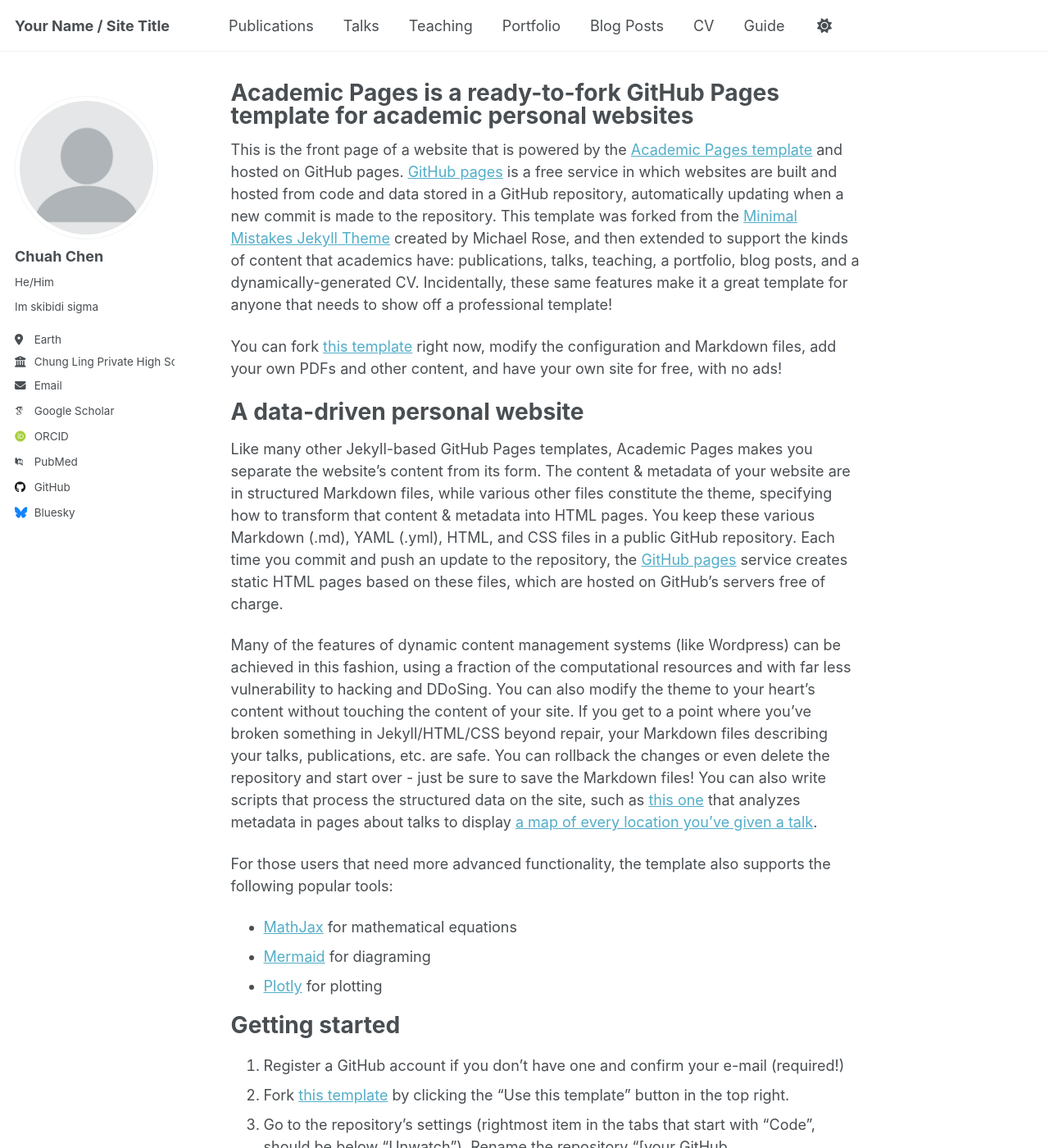
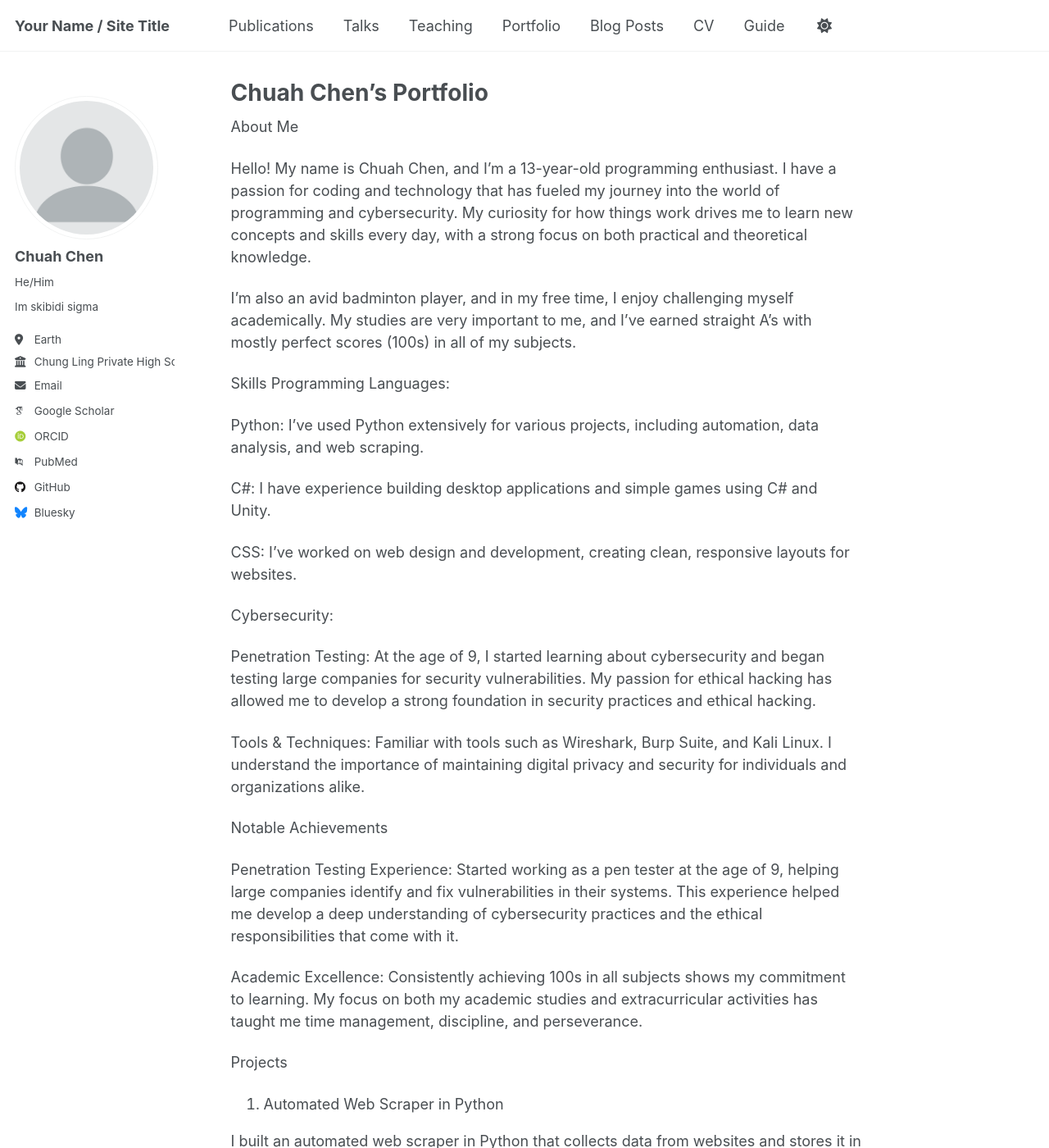
Before and after one commit to s25428-source/chuahchen.github.io, a Jekyll site: the page built from _pages/about.md, in a window 1280 px wide and 1400 px high. Shown: the whole window at 82% size. Built offline with Jekyll 4.4.1, drawn with Linux system fonts in a browser that asks for light colours; some web fonts are replaced; a script that is not in the unit is left out; some of the changed text lies outside the part shown.

Commit message:
update about.md

```diff
--- a/_pages/about.md
+++ b/_pages/about.md
@@ -1,56 +1,54 @@
 ---
 permalink: /
-title: "Academic Pages is a ready-to-fork GitHub Pages template for academic personal websites"
+title: "Chuah Chen's Portfolio"
 author_profile: true
 redirect_from:
   - /about/
   - /about.html
 ---
 
-This is the front page of a website that is powered by the [Academic Pages template](https://github.com/academicpages/academicpages.github.io) and hosted on GitHub pages. [GitHub pages](https://pages.github.com) is a free service in which websites are built and hosted from code and data stored in a GitHub repository, automatically updating when a new commit is made to the repository. This template was forked from the [Minimal Mistakes Jekyll Theme](https://mmistakes.github.io/minimal-mistakes/) created by Michael Rose, and then extended to support the kinds of content that academics have: publications, talks, teaching, a portfolio, blog posts, and a dynamically-generated CV. Incidentally, these same features make it a great template for anyone that needs to show off a professional template!
+About Me
 
- You can fork [this template](https://github.com/academicpages/academicpages.github.io) right now, modify the configuration and Markdown files, add your own PDFs and other content, and have your own site for free, with no ads!
+Hello! My name is Chuah Chen, and I'm a 13-year-old programming enthusiast. I have a passion for coding and technology that has fueled my journey into the world of programming and cybersecurity. My curiosity for how things work drives me to learn new concepts and skills every day, with a strong focus on both practical and theoretical knowledge.
 
-A data-driven personal website
-======
-Like many other Jekyll-based GitHub Pages templates, Academic Pages makes you separate the website's content from its form. The content & metadata of your website are in structured Markdown files, while various other files constitute the theme, specifying how to transform that content & metadata into HTML pages. You keep these various Markdown (.md), YAML (.yml), HTML, and CSS files in a public GitHub repository. Each time you commit and push an update to the repository, the [GitHub pages](https://pages.github.com/) service creates static HTML pages based on these files, which are hosted on GitHub's servers free of charge.
+I’m also an avid badminton player, and in my free time, I enjoy challenging myself academically. My studies are very important to me, and I’ve earned straight A’s with mostly perfect scores (100s) in all of my subjects.
 
-Many of the features of dynamic content management systems (like Wordpress) can be achieved in this fashion, using a fraction of the computational resources and with far less vulnerability to hacking and DDoSing. You can also modify the theme to your heart's content without touching the content of your site. If you get to a point where you've broken something in Jekyll/HTML/CSS beyond repair, your Markdown files describing your talks, publications, etc. are safe. You can rollback the changes or even delete the repository and start over - just be sure to save the Markdown files! You can also write scripts that process the structured data on the site, such as [this one](https://github.com/academicpages/academicpages.github.io/blob/master/talkmap.ipynb) that analyzes metadata in pages about talks to display [a map of every location you've given a talk](https://academicpages.github.io/talkmap.html).
+Skills
+Programming Languages:
 
-For those users that need more advanced functionality, the template also supports the following popular tools:
-- [MathJax](https://www.mathjax.org/) for mathematical equations
-- [Mermaid](https://mermaid.js.org/) for diagraming
-- [Plotly](https://plotly.com/javascript/) for plotting
+Python: I’ve used Python extensively for various projects, including automation, data analysis, and web scraping.
 
-Getting started
-======
-1. Register a GitHub account if you don't have one and confirm your e-mail (required!)
-1. Fork [this template](https://github.com/academicpages/academicpages.github.io) by clicking the "Use this template" button in the top right.
-1. Go to the repository's settings (rightmost item in the tabs that start with "Code", should be below "Unwatch"). Rename the repository "[your GitHub username].github.io", which will also be your website's URL.
-1. Set site-wide configuration and create content & metadata (see below -- also see [this set of diffs](https://archive.is/3TPas) showing what files were changed to set up [an example site](https://getorg-testacct.github.io) for a user with the username "getorg-testacct")
-1. Upload any files (like PDFs, .zip files, etc.) to the files/ directory. They will appear at https://[your GitHub username].github.io/files/example.pdf.
-1. Check status by going to the repository settings, in the "GitHub pages" section
+C#: I have experience building desktop applications and simple games using C# and Unity.
 
-Site-wide configuration
-------
-The main configuration file for the site is in the base directory in [_config.yml](https://github.com/academicpages/academicpages.github.io/blob/master/_config.yml), which defines the content in the sidebars and other site-wide features. You will need to replace the default variables with ones about yourself and your site's github repository. The configuration file for the top menu is in [_data/navigation.yml](https://github.com/academicpages/academicpages.github.io/blob/master/_data/navigation.yml). For example, if you don't have a portfolio or blog posts, you can remove those items from that navigation.yml file to remove them from the header.
+CSS: I’ve worked on web design and development, creating clean, responsive layouts for websites.
 
-Create content & metadata
-------
-For site content, there is one Markdown file for each type of content, which are stored in directories like _publications, _talks, _posts, _teaching, or _pages. For example, each talk is a Markdown file in the [_talks directory](https://github.com/academicpages/academicpages.github.io/tree/master/_talks). At the top of each Markdown file is structured data in YAML about the talk, which the theme will parse to do lots of cool stuff. The same structured data about a talk is used to generate the list of talks on the [Talks page](https://academicpages.github.io/talks), each [individual page](https://academicpages.github.io/talks/2012-03-01-talk-1) for specific talks, the talks section for the [CV page](https://academicpages.github.io/cv), and the [map of places you've given a talk](https://academicpages.github.io/talkmap.html) (if you run this [python file](https://github.com/academicpages/academicpages.github.io/blob/master/talkmap.py) or [Jupyter notebook](https://github.com/academicpages/academicpages.github.io/blob/master/talkmap.ipynb), which creates the HTML for the map based on the contents of the _talks directory).
+Cybersecurity:
 
-**Markdown generator**
+Penetration Testing: At the age of 9, I started learning about cybersecurity and began testing large companies for security vulnerabilities. My passion for ethical hacking has allowed me to develop a strong foundation in security practices and ethical hacking.
 
-The repository includes [a set of Jupyter notebooks](https://github.com/academicpages/academicpages.github.io/tree/master/markdown_generator
-) that converts a CSV containing structured data about talks or presentations into individual Markdown files that will be properly formatted for the Academic Pages template. The sample CSVs in that directory are the ones I used to create my own personal website at stuartgeiger.com. My usual workflow is that I keep a spreadsheet of my publications and talks, then run the code in these notebooks to generate the Markdown files, then commit and push them to the GitHub repository.
+Tools & Techniques: Familiar with tools such as Wireshark, Burp Suite, and Kali Linux. I understand the importance of maintaining digital privacy and security for individuals and organizations alike.
 
-How to edit your site's GitHub repository
-------
-Many people use a git client to create files on their local computer and then push them to GitHub's servers. If you are not familiar with git, you can directly edit these configuration and Markdown files directly in the github.com interface. Navigate to a file (like [this one](https://github.com/academicpages/academicpages.github.io/blob/master/_talks/2012-03-01-talk-1.md) and click the pencil icon in the top right of the content preview (to the right of the "Raw | Blame | History" buttons). You can delete a file by clicking the trashcan icon to the right of the pencil icon. You can also create new files or upload files by navigating to a directory and clicking the "Create new file" or "Upload files" buttons.
+Notable Achievements
 
-Example: editing a Markdown file for a talk
-![Editing a Markdown file for a talk](/images/editing-talk.png)
+Penetration Testing Experience: Started working as a pen tester at the age of 9, helping large companies identify and fix vulnerabilities in their systems. This experience helped me develop a deep understanding of cybersecurity practices and the ethical responsibilities that come with it.
 
-For more info
-------
-More info about configuring Academic Pages can be found in [the guide](https://academicpages.github.io/markdown/), the [growing wiki](https://github.com/academicpages/academicpages.github.io/wiki), and you can always [ask a question on GitHub](https://github.com/academicpages/academicpages.github.io/discussions). The [guides for the Minimal Mistakes theme](https://mmistakes.github.io/minimal-mistakes/docs/configuration/) (which this theme was forked from) might also be helpful.
+Academic Excellence: Consistently achieving 100s in all subjects shows my commitment to learning. My focus on both my academic studies and extracurricular activities has taught me time management, discipline, and perseverance.
+
+Projects
+1. Automated Web Scraper in Python
+
+I built an automated web scraper in Python that collects data from websites and stores it in a structured format for further analysis. This project helped me learn more about APIs, requests, and data manipulation.
+
+2. Basic C# Game (Unity)
+
+Created a simple 2D game using Unity and C#. The game involved basic player movement, scoring, and game-over mechanics. This project helped me strengthen my object-oriented programming skills and understand game development principles.
+
+3. Security Analysis Report for a Client
+
+As part of my cybersecurity experience, I worked on identifying vulnerabilities in a client's system and created a detailed report outlining my findings. This experience sharpened my skills in penetration testing, reporting, and providing actionable advice to clients.
+
+Hobbies and Interests
+
+Badminton: I play badminton regularly and have competed in several local tournaments. It's a great way for me to stay active and improve my focus and reflexes.
+
+Studying: I love learning new things, whether it’s academic subjects, coding languages, or the latest tech trends. I spend a lot of my free time researching and expanding my knowledge.
```
